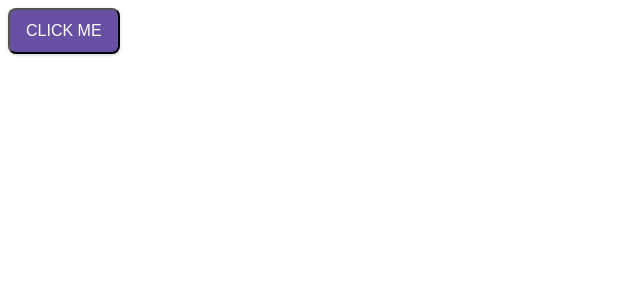
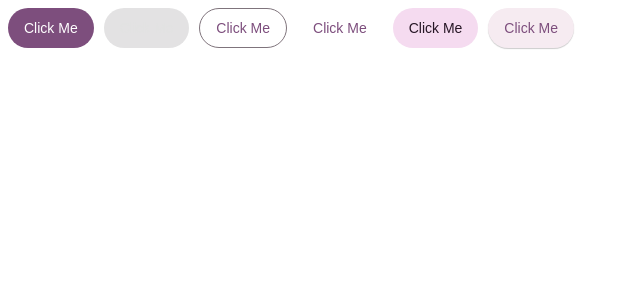
Before and after one commit to yelyty/material-components, a React (Vite) app: page / in a window 1280 px wide. Shown: the top 300 px of the page, without its empty margins (0-640 px from the left). Built offline with nearby package versions, Linux system fonts and the light colour scheme.

Commit message:
Add more Button variants

```diff
--- a/src/App.tsx
+++ b/src/App.tsx
@@ -5,11 +5,39 @@ import Button from "./components/Button/Button";
 function App() {
   return (
     <ThemeProvider theme={theme}>
-      <Button
-        variant="filled"
-        label="Click Me"
-        onClick={() => alert("Button clicked")}
-      />
+      <div style={{ display: "flex", gap: 10 }}>
+        <Button
+          variant="filled"
+          label="Click Me"
+          onClick={() => alert("Button clicked")}
+        />
+        <Button
+          disabled
+          variant="filled"
+          label="Click Me"
+          onClick={() => alert("Button clicked")}
+        />
+        <Button
+          variant="outlined"
+          label="Click Me"
+          onClick={() => alert("Button clicked")}
+        />
+        <Button
+          variant="text"
+          label="Click Me"
+          onClick={() => alert("Button clicked")}
+        />
+        <Button
+          variant="tonal"
+          label="Click Me"
+          onClick={() => alert("Button clicked")}
+        />
+        <Button
+          variant="elevated"
+          label="Click Me"
+          onClick={() => alert("Button clicked")}
+        />
+      </div>
     </ThemeProvider>
   );
 }
--- a/src/components/Button/Button.styles.tsx
+++ b/src/components/Button/Button.styles.tsx
@@ -1,18 +1,31 @@
 // Button.styles.ts
-import { css } from "@emotion/react";
+import { css, Theme } from "@emotion/react";
 import { ButtonVariant } from "./Button.types";
-import type { MaterialComponentsTheme } from "../theme";
+
+const toRgba = (color: string, alpha: number) => {
+  const rgb = color.replace("rgb(", "").replace(")", "").split(",");
+  console.log(rgb);
+  if (rgb.length !== 3) {
+    throw new Error("Invalid color format");
+  }
+  console.log(`rgba(${rgb[0]}, ${rgb[1]}, ${rgb[2]}, ${alpha})`);
+  return `rgba(${rgb[0]}, ${rgb[1]}, ${rgb[2]}, ${alpha})`;
+};
 
 // Shared button styles
-export const baseButtonStyles = css`
+export const baseButtonStyles = (theme: Theme) => css`
   display: inline-flex;
   align-items: center;
   justify-content: center;
+  height: 40px;
   padding: 12px 16px;
-  font-size: 16px;
+  font-size: 14px;
+  line-height: 20px;
   font-weight: 500;
-  text-transform: uppercase;
-  border-radius: 8px; // Rounded corner, according to MD3
+  border-radius: ${theme.shape.corner.full};
+  box-shadow: ${theme.elevation.level0};
+  border: none;
+  gap: 8px;
   cursor: pointer;
   transition:
     background-color 0.3s ease,
@@ -22,44 +35,57 @@ export const baseButtonStyles = css`
 // Variant styles
 export const variantStyles = (
   variant: ButtonVariant,
-  theme: MaterialComponentsTheme,
+  theme: Theme,
   disabled: boolean
 ) => {
   switch (variant) {
     case "filled":
       return css`
         background-color: ${disabled
-          ? theme.palette.neutral[200]
-          : theme.palette.primary[500]};
+          ? theme.color.onSurface
+          : theme.color.primary};
         color: ${disabled
-          ? theme.palette.neutral[400]
-          : theme.palette.onPrimary};
-        box-shadow: ${!disabled ? theme.shadows[1] : "none"};
+          ? toRgba(theme.color.onSurface, 0.38)
+          : theme.color.onPrimary};
+        opacity: ${disabled ? 0.12 : 1};
         &:hover {
-          background-color: ${theme.palette.primary[700]};
-          box-shadow: ${theme.shadows[2]};
+          box-shadow: ${theme.elevation.level1};
         }
       `;
     case "outlined":
       return css`
         background-color: transparent;
-        border: 1px solid ${theme.palette.primary[500]};
-        color: ${disabled
-          ? theme.palette.neutral[400]
-          : theme.palette.primary[500]};
+        border: 1px solid ${theme.color.outline};
+        color: ${disabled ? theme.color.onSurface : theme.color.primary};
         &:hover {
-          background-color: ${theme.palette.primary[50]};
+          background-color: ${theme.color.primary};
+          color: ${theme.color.onPrimary};
         }
       `;
     case "text":
       return css`
         background-color: transparent;
-        color: ${disabled
-          ? theme.palette.neutral[400]
-          : theme.palette.primary[500]};
+        color: ${disabled ? theme.color.onSurface : theme.color.primary};
+        opacity: ${disabled ? 0.38 : 1};
         &:hover {
-          background-color: ${theme.palette.primary[50]};
+          color: ${theme.color.primary};
         }
+        &:focus {
+          outline: 2px solid ${theme.color.secondary};
+          outline-offset: 2px;
+          opacity: ${theme.stateLayer.focus};
+        }
+      `;
+    case "tonal":
+      return css`
+        background-color: ${theme.color.secondaryContainer};
+        color: ${theme.color.onSecondaryContainer};
+      `;
+    case "elevated":
+      return css`
+        background-color: ${theme.color.surfaceContainer};
+        color: ${theme.color.primary};
+        box-shadow: ${theme.elevation.level1};
       `;
     default:
       return css``;
--- a/src/components/Button/Button.tsx
+++ b/src/components/Button/Button.tsx
@@ -22,7 +22,7 @@ const Button: React.FC<ButtonProps> = ({
   return (
     <button
       css={css`
-        ${baseButtonStyles};
+        ${baseButtonStyles(theme)};
         ${variantStyles(variant, theme, disabled)};
       `}
       onClick={onClick}
--- a/src/components/Button/Button.types.ts
+++ b/src/components/Button/Button.types.ts
@@ -1 +1 @@
-export type ButtonVariant = "filled" | "outlined" | "text";
+export type ButtonVariant = "filled" | "outlined" | "text" | "tonal" | "elevated";
--- a/src/components/theme.ts
+++ b/src/components/theme.ts
@@ -1,54 +1,101 @@
 // theme.ts
 import { Theme } from '@emotion/react';
 
-export type MaterialComponentsTheme = Theme & {
-	palette: {
-		primary: {
-			500: string;
-			700: string;
-			50: string;
-		};
-		neutral: {
-			200: string;
-			400: string;
-		};
-		onPrimary: string;
-	};
-	shadows: string[];
+const theme: Theme = {
+	color: {
+		// Primary colors
+		primary: 'rgb(125, 78, 125)',
+		onPrimary: 'rgb(255, 255, 255)',
+		primaryContainer: 'rgb(255, 214, 250)',
+		onPrimaryContainer: 'rgb(50, 9, 54)',
+
+		// Secondary colors
+		secondary: 'rgb(108, 88, 106)',
+		onSecondary: 'rgb(255, 255, 255)',
+		secondaryContainer: 'rgb(245, 219, 240)',
+		onSecondaryContainer: 'rgb(38, 22, 37)',
+
+		// Tertiary colors
+		tertiary: 'rgb(130, 82, 72)',
+		onTertiary: 'rgb(255, 255, 255)',
+		tertiaryContainer: 'rgb(255, 218, 211)',
+		onTertiaryContainer: 'rgb(51, 17, 11)',
+
+		// Error colors
+		error: 'rgb(186, 26, 26)',
+		onError: 'rgb(255, 255, 255)',
+		errorContainer: 'rgb(255, 218, 214)',
+		onErrorContainer: 'rgb(65, 0, 2)',
+
+		// Background and Surface colors
+		background: 'rgb(255, 247, 250)',
+		onBackground: 'rgb(31, 26, 31)',
+		surface: 'rgb(255, 247, 250)',
+		onSurface: 'rgb(31, 26, 31)',
+		surfaceVariant: 'rgb(237, 222, 232)',
+		onSurfaceVariant: 'rgb(77, 68, 76)',
+
+		// Surface containers
+		surfaceContainerLowest: 'rgb(255, 255, 255)',
+		surfaceContainerLow: 'rgb(252, 240, 247)',
+		surfaceContainer: 'rgb(246, 235, 241)',
+		surfaceContainerHigh: 'rgb(241, 229, 236)',
+		surfaceContainerHighest: 'rgb(235, 223, 230)',
+		surfaceDim: 'rgb(226, 215, 222)',
+		surfaceBright: 'rgb(255, 247, 250)',
+
+		// Inverse colors
+		inverseSurface: 'rgb(53, 46, 52)',
+		inverseOnSurface: 'rgb(249, 237, 244)',
+		inversePrimary: 'rgb(237, 180, 234)',
+
+		// Outline colors
+		outline: 'rgb(127, 116, 124)',
+		outlineVariant: 'rgb(208, 195, 204)',
+
+		// Shadows and scrim
+		shadow: 'rgb(0, 0, 0)',
+		scrim: 'rgb(0, 0, 0)',
+
+		// Fixed colors (custom, if applicable)
+		primaryFixed: 'rgb(255, 214, 250)',
+		onPrimaryFixed: 'rgb(50, 9, 54)',
+		primaryFixedDim: 'rgb(237, 180, 234)',
+		onPrimaryFixedVariant: 'rgb(99, 54, 100)',
+		secondaryFixed: 'rgb(245, 219, 240)',
+		onSecondaryFixed: 'rgb(38, 22, 37)',
+		secondaryFixedDim: 'rgb(216, 191, 212)',
+		onSecondaryFixedVariant: 'rgb(83, 65, 82)',
+		tertiaryFixed: 'rgb(255, 218, 211)',
+		onTertiaryFixed: 'rgb(51, 17, 11)',
+		tertiaryFixedDim: 'rgb(246, 184, 171)',
+		onTertiaryFixedVariant: 'rgb(103, 59, 50)',
+
+		// Extended custom colors
+		customColor: 'rgb(58, 96, 143)',
+		onCustomColor: 'rgb(255, 255, 255)',
+		customColorContainer: 'rgb(211, 227, 255)',
+		onCustomColorContainer: 'rgb(0, 28, 57)',
+	},
+	elevation: {
+		level0: 'none',
+		level1: '0px 1px 1px rgba(0, 0, 0, 0.2)',    // 1dp elevation
+		level2: '0px 1px 2px rgba(0, 0, 0, 0.2)',    // 3dp elevation
+		level3: '0px 1px 3px rgba(0, 0, 0, 0.2)',    // 6dp elevation
+		level4: '0px 2px 4px rgba(0, 0, 0, 0.2)',    // 8dp elevation
+		level5: '0px 4px 6px rgba(0, 0, 0, 0.3)',    // 12dp elevation
+	},
 	shape: {
-		borderRadius: string;
-	};
-	typography: {
-		fontFamily: string;
-		fontSize: string;
-		fontWeightMedium: number;
-		button: {
-			textTransform: string;
-			fontWeight: number;
-		};
-	};
-}
-
-const theme: MaterialComponentsTheme = {
-	palette: {
-		primary: {
-			500: '#6750A4',  // Main primary color
-			700: '#5B4290',  // Darker primary for hover states
-			50: '#EADDFF',   // Light primary for background hover in text/outlined buttons
+		corner: {
+			full: '1000px',
 		},
-		neutral: {
-			200: '#E0E0E0',  // Neutral color for disabled background
-			400: '#9E9E9E',  // Neutral color for disabled text
-		},
-		onPrimary: '#FFFFFF', // Text color on primary background
 	},
-	shadows: [
-		'none',  // No shadow
-		'0px 1px 3px rgba(0, 0, 0, 0.2)',  // Shadow for filled button
-		'0px 4px 6px rgba(0, 0, 0, 0.3)',  // Hover shadow
-	],
-	shape: {
-		borderRadius: '8px', // Rounded corners to match MD3
+	stateLayer: {
+		hover: 'rgba(125, 78, 125, 0.08)',      // 8% opacity for hover
+		focus: 'rgba(125, 78, 125, 0.12)',      // 12% opacity for focus
+		pressed: 'rgba(125, 78, 125, 0.12)',    // 12% opacity for pressed
+		selected: 'rgba(125, 78, 125, 0.16)',   // 16% opacity for selected
+		dragged: 'rgba(125, 78, 125, 0.16)',    // 16% opacity for dragged
 	},
 	typography: {
 		fontFamily: `'Roboto', sans-serif`, // Default font family
```
Also changed, not shown: src/components/emotion.d.ts (added, +110 -0 lines).
